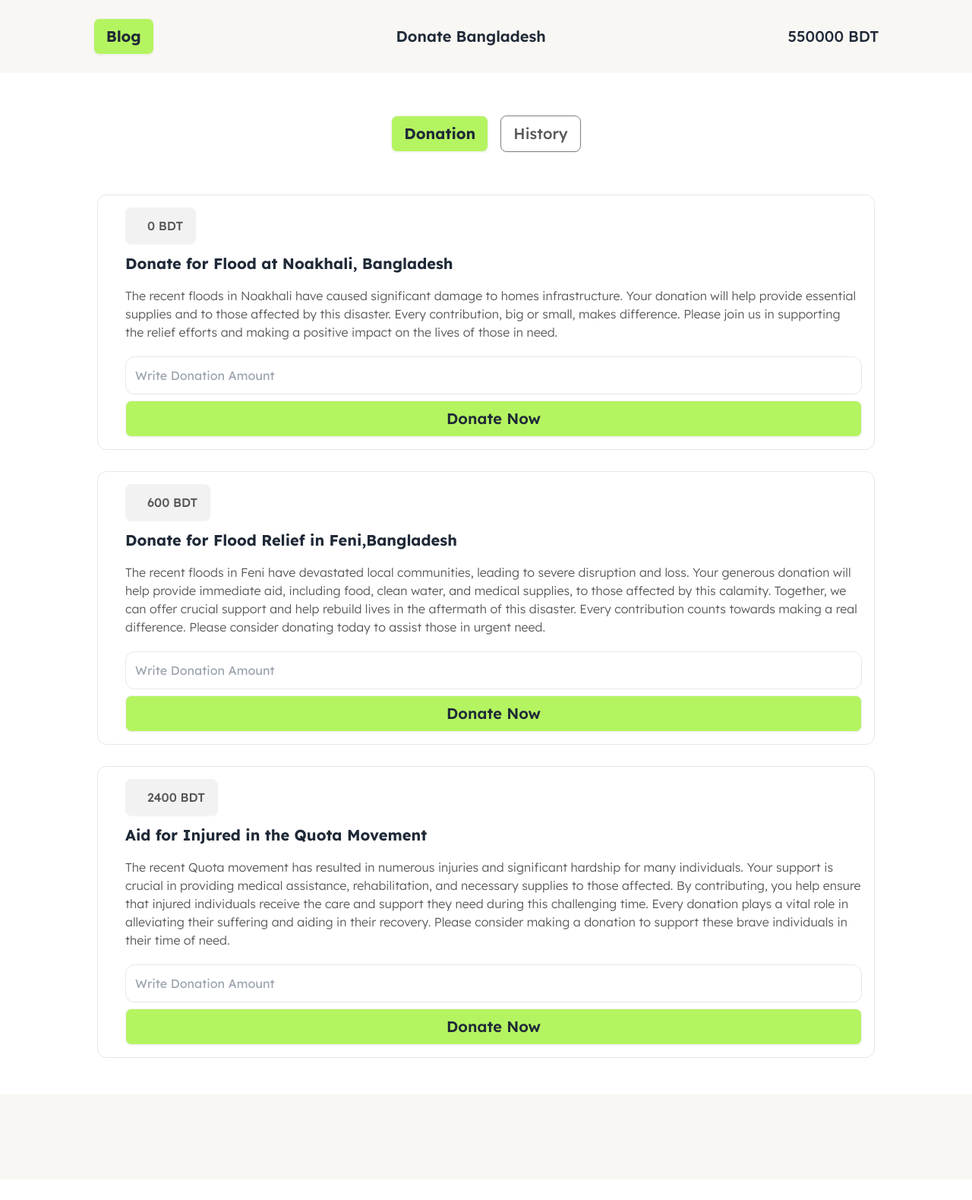
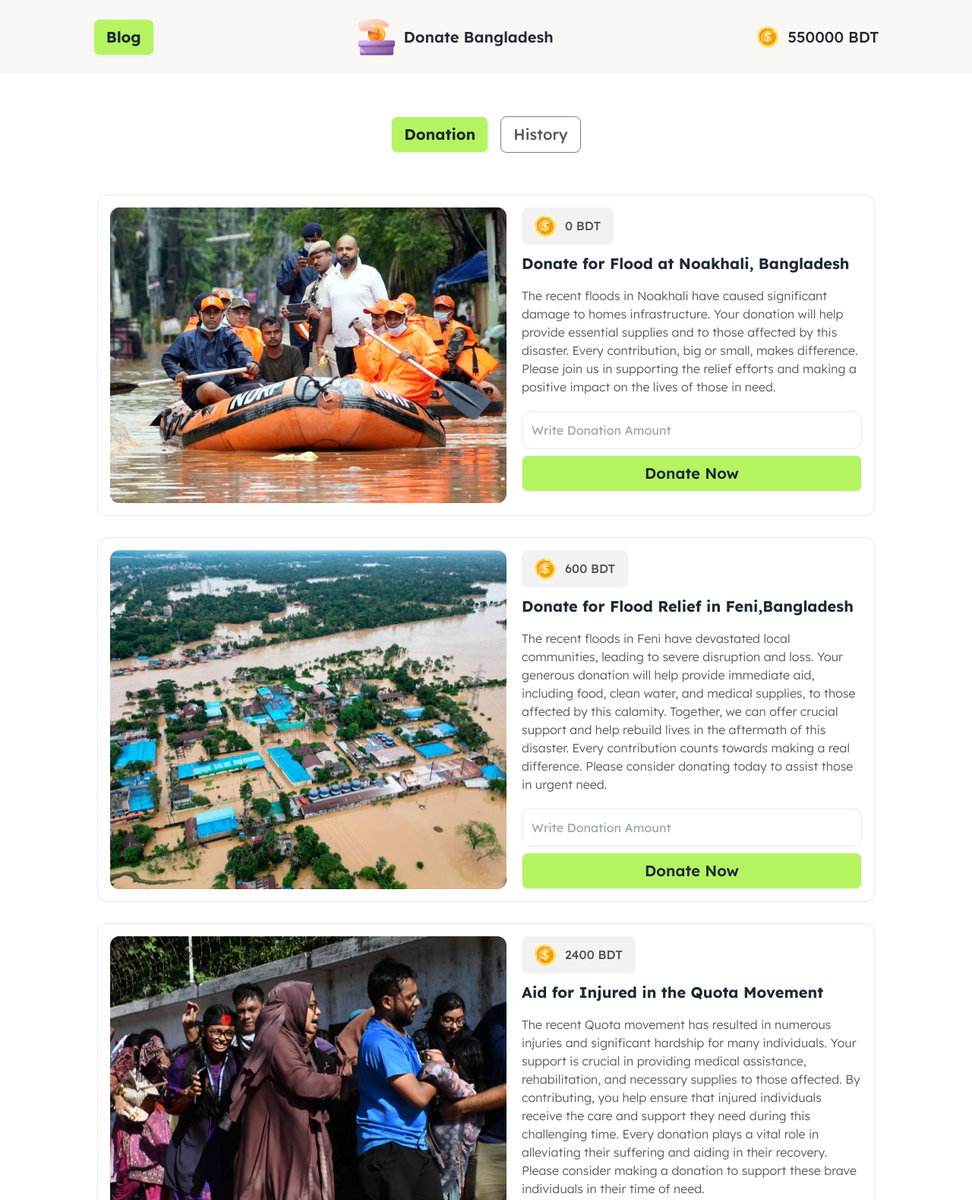
Before and after one commit to sajidmahmud44/Donation-help, a plain HTML site: page index.html in a window 1280 px wide. Shown: the top 1579 px of the page at 76% size. Before the commit the page ends 1552 px from the top, so only its background shows below. Drawn offline with nearby package versions, Linux system fonts and the light colour scheme.

Commit message:
website done

```diff
--- a/index.html
+++ b/index.html
@@ -40,11 +40,11 @@
                     </div>
                  </div>
                  <div class="flex justify-center items-center gap-3">
-                    <img src="logo.png" alt="">
+                    <img src="./assets/logo.png" alt="">
                     <h1 class="text-xl font-semibold">Donate Bangladesh</h1>
                  </div>
                  <div class="flex justify-center items-center gap-3 font-medium text-xl">
-                    <img src="coin.png" alt="">
+                    <img src="assets/coin.png" alt="">
                     <p>
                        <span id="account-balance">550000</span> BDT
                     </p>
@@ -64,10 +64,10 @@
       <main id="add-money-form" class="mt-64">
         <!-- first card -->
         <div class="flex lg:flex-row md:flex-row flex-col border mx-auto max-w-5xl mt-10 rounded-xl p-4 gap-5">
-            <img src="noakhali.png" alt="">
+            <img src="./assets/noakhali.png" alt="">
             <div>
                 <button class="btn flex justify-center items-center gap-3 font-medium text-base text-[#111111B3] mb-3">
-                    <img src="coin.png" alt="">
+                    <img src="./assets/coin.png" alt="">
                     <p><span id="balance-1">0 </span>BDT</p>
                 </button>
                 <h2 class="text-xl font-bold mb-4">Donate for Flood at Noakhali, Bangladesh</h2>
@@ -85,7 +85,7 @@
         <h3 class="font-bold text-4xl my-5">
             Congrats!
         </h3>
-        <img src="coin.png" alt="">
+        <img src="./assets/coin.png" alt="">
         <br>
         <div class="text-center">
             <p class="font-bold">
@@ -109,10 +109,10 @@
             </div>
             <!-- 2nd card -->
             <div class="flex lg:flex-row md:flex-row flex-col border mx-auto max-w-5xl mt-7 rounded-xl p-4 gap-5">
-                <img src="feni.png" alt="">
+                <img src="./assets/feni.png" alt="">
                 <div>
                     <button class="btn flex justify-center items-center gap-3 font-medium text-base text-[#111111B3] mb-3">
-                        <img src="coin.png" alt="">
+                        <img src="./assets/coin.png" alt="">
                         <p><span id="balance-2">600 </span>BDT</p>
                     </button>
                     <h2 class="text-xl font-bold mb-4">Donate for Flood Relief in Feni,Bangladesh</h2>
@@ -129,7 +129,7 @@
         <h3 class="font-bold text-4xl my-5">
             Congrats!
         </h3>
-        <img src="coin.png" alt="">
+        <img src="./assets/coin.png" alt="">
         <br>
         <div class="text-center">
             <p class="font-bold">
@@ -150,10 +150,10 @@
                 </div>
         <!-- 3rd card -->
          <div class="flex lg:flex-row md:flex-row flex-col border mx-auto max-w-5xl mt-7 rounded-xl p-4 gap-5 mb-12">
-            <img src="quota-protest.png" alt="">
+            <img src="./assets/quota-protest.png" alt="">
             <div>
                 <button class="btn flex justify-center items-center gap-3 font-medium text-base text-[#111111B3] mb-3">
-                    <img src="coin.png" alt="">
+                    <img src="./assets/coin.png" alt="">
                     <p><span id="balance-3">2400 </span>BDT</p>
                 </button>
                 <h2 class="text-xl font-bold mb-4">Aid for Injured in the Quota Movement</h2>
@@ -170,7 +170,7 @@
         <h3 class="font-bold text-4xl my-5">
             Congrats!
         </h3>
-        <img src="coin.png" alt="">
+        <img src="./assets/coin.png" alt="">
         <br>
         <div class="text-center">
             <p class="font-bold">
@@ -197,11 +197,11 @@
        </div>
       <!-- footer section -->
        <footer class="bg-[#F9F7F3] h-28"></footer>
-       <script src="js/add-money1.js"></script>
-       <script src="js/utilities.js"></script>
-       <script src="js/add-money2.js"></script>
-       <script src="js/add-money3.js"></script>
-       <script src="js/features.js"></script>
+       <script src="./js/add-money1.js"></script>
+       <script src="./js/utilities.js"></script>
+       <script src="./js/add-money2.js"></script>
+       <script src="./js/add-money3.js"></script>
+       <script src="./js/features.js"></script>
 
     </body>
 </html>
```
Also changed, not shown: blog.html (+3 -3 lines).
